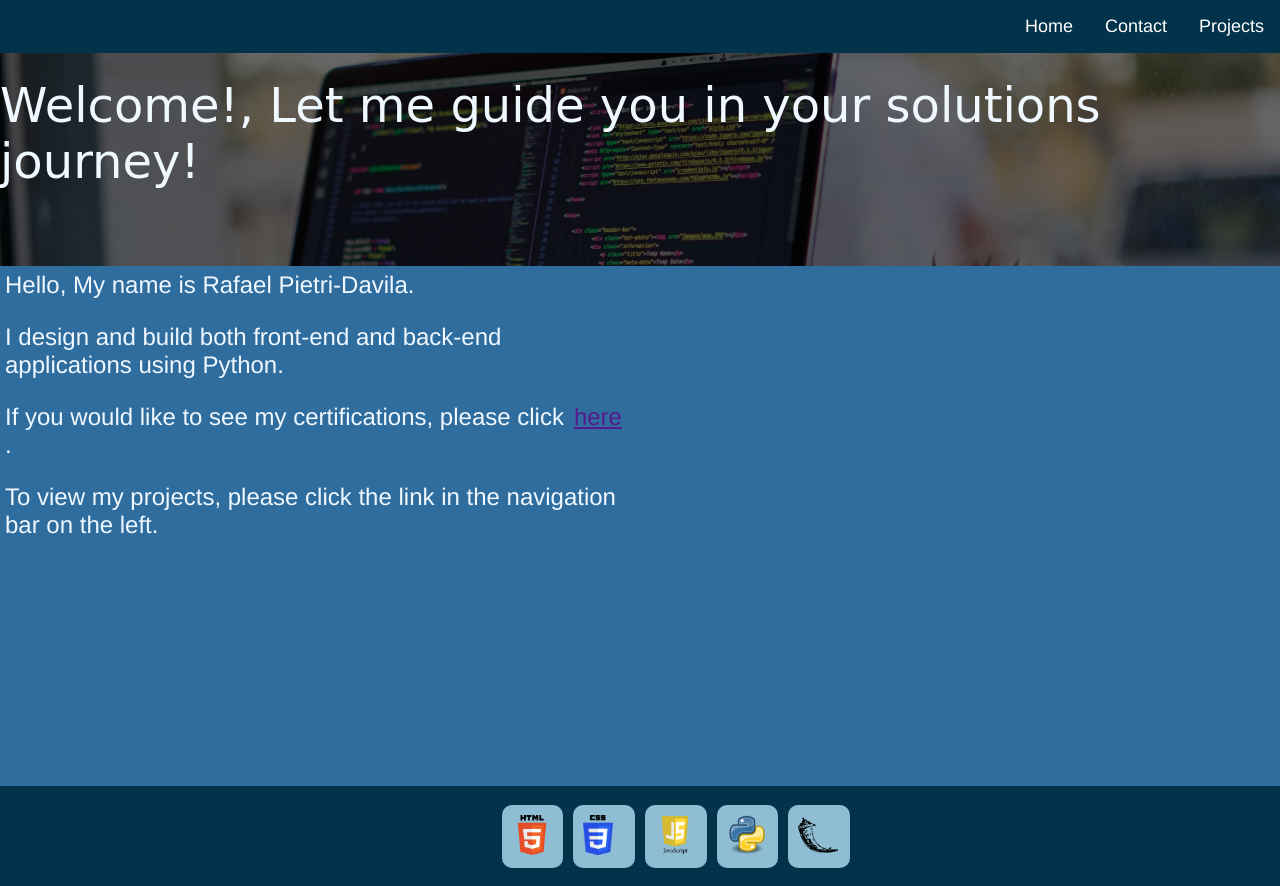
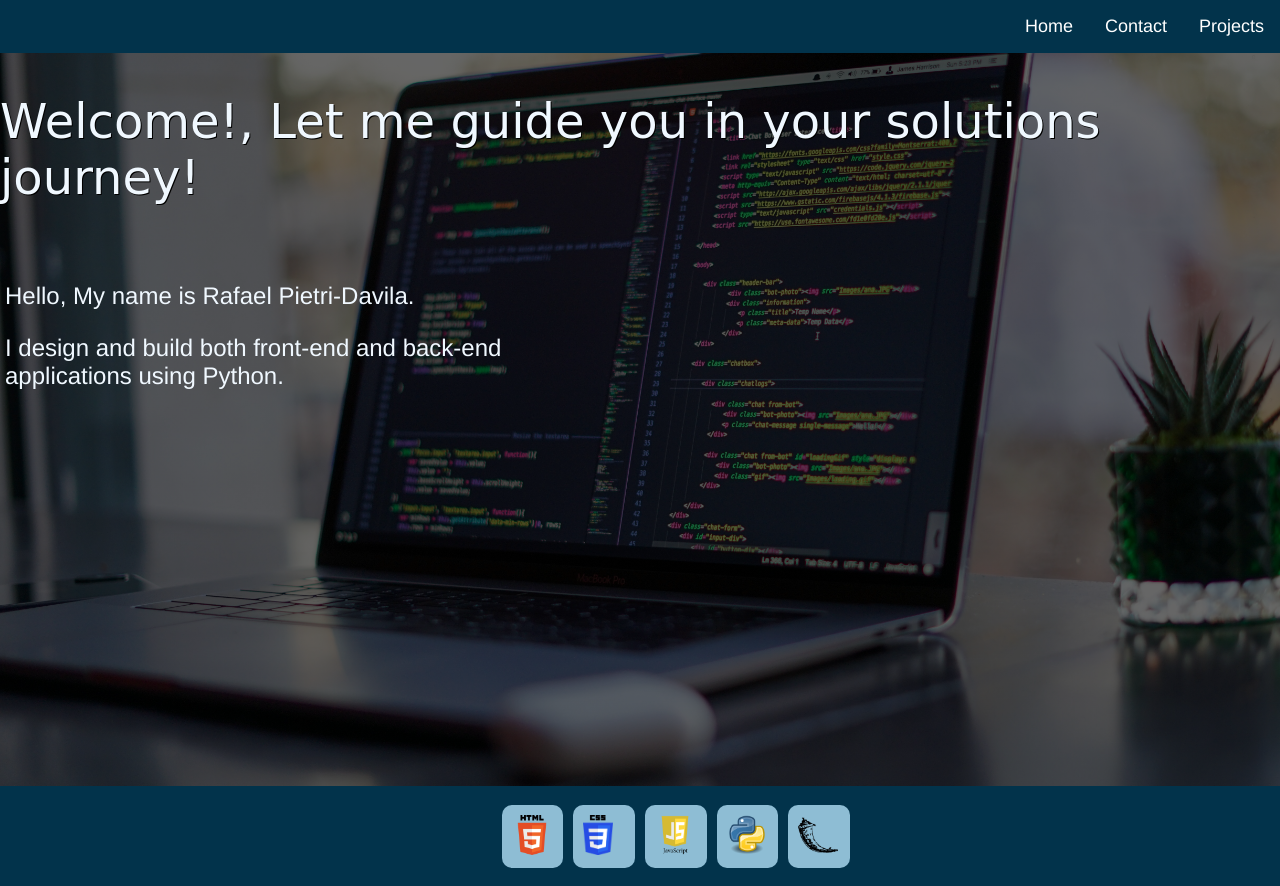
Before and after one commit to rpdavila/personal_portfolio, a Flask app: page / in a window 1280 px wide. Run offline with Flask 2, Linux system fonts and the light colour scheme.

Commit message:
changing function of design to home with a background

```diff
--- a/static/style.css
+++ b/static/style.css
@@ -16,8 +16,8 @@ body {
     justify-content: flex-end;
     align-content: space-around;
     position: fixed;
+    list-style-type: none;
     width: 100%;
-    list-style-type: none;
     margin: 0;
     padding: 0;
     background-color: #02334B;
@@ -47,7 +47,7 @@ body {
     justify-content: center;
     background: linear-gradient(rgba(0, 0, 0, 0.6), rgba(0, 0, 0, 0.6)), url("homepage.jpg");
     background-size: cover;
-    height: 30vh;
+    height: 100vh;
     width: 100%;
 }
 
@@ -58,6 +58,8 @@ body {
     justify-content: center;
     font-family: 'Dancing Script', cursive;
     font-size: 4rem;
+    margin-top: 20px;
+    text-shadow: 1px 1px black;
     color: #f0f8ff;
 }
 
@@ -67,10 +69,12 @@ body {
     grid-template-columns: repeat(auto-fill, minmax(300px, 1fr));
     grid-gap: 20px;
     height: 560px;
+    width: 100%;
 }
 
 .description {
     grid-column: 1 / 3;
+    max-height: 500px;
 }
 
 .description section p {
@@ -188,6 +192,7 @@ footer {
 .footer-container {
     display: grid;
     grid-template-columns: repeat(auto-fill, minmax(60px, 1fr));
+    grid-template-rows: fit-content(100%);
     grid-gap: 10px;
     align-content: center;
     height: 100px;
@@ -226,3 +231,7 @@ footer {
     border-radius: 10px;
     padding: 10px;
 }
+
+/*.copyright {*/
+/*    grid-row: 2;*/
+/*}*/
--- a/templates/home.html
+++ b/templates/home.html
@@ -1,13 +1,16 @@
 {% extends 'layout.html' %}
 {% block content %}
+<div class="main" >
+  <div class="scrim">
+    <p>Welcome!, Let me guide you in your solutions journey!</p>
+  </div>
   <div class="grid">
     <div class="description">
       <section class="intro">
         <p>Hello, My name is Rafael Pietri-Davila.</p><br>
         <p>I design and build both front-end and back-end applications using Python.</p><br>
-      <p>If you would like to see my certifications, please click <a href="">here</a>. </p><br>
-      <p>To view my projects, please click the link in the navigation bar on the left.</p>
       </section>
     </div>
   </div>
+</div>
 {% endblock content %}
--- a/templates/layout.html
+++ b/templates/layout.html
@@ -17,14 +17,9 @@
           <li class="nav-links"><a href={{ url_for("home") }}>Home</a></li>
           <li class="nav-links"><a href={{ url_for("contact") }}>Contact</a></li>
           <li class="nav-links"><a href={{ url_for("projects") }}>Projects</a></li>
-          </ul>
+        </ul>
       </nav>
     </div>
-    <div class="main" >
-      <div class="scrim">
-        <p>Welcome!, Let me guide you in your solutions journey!</p>
-    </div>
-</div>
   </header>
   <div class="content">
       {% block content %}{% endblock content %}
@@ -37,6 +32,9 @@
         <div class="skill-img-py"><img src="{{ url_for('static', filename='python.png') }}" alt="Python" style="width: 40px; height: 40px"></div>
         <div class="skill-img-fl"><img src="{{ url_for('static', filename='flask.png') }}" alt="Flask" style="width: 40px; height: 40px"></div>
     </div>
+    <div class="copyright">
+      <p>&copy Copyright 2021, Designed by Rafael Pietri-Davila, Using the Flask Framework.</p>
+    </div>
   </footer>
 </body>
 </html>
```
Lines whose indentation alone changed are shown as unchanged.
